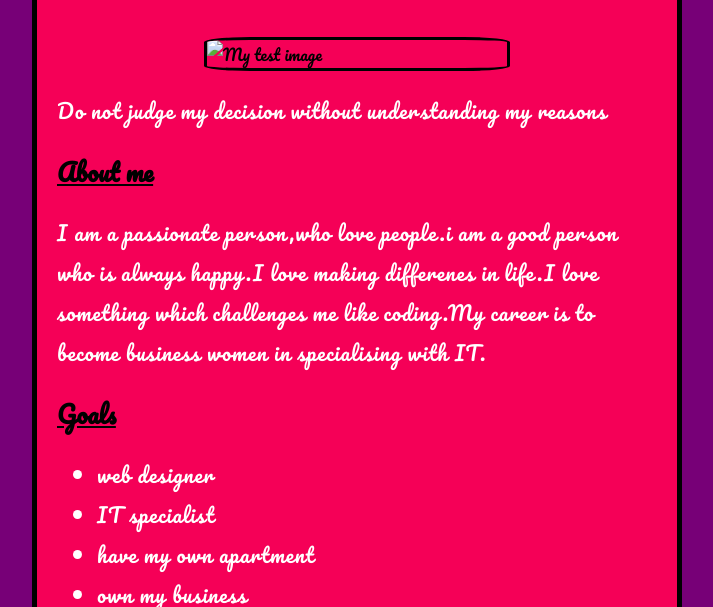
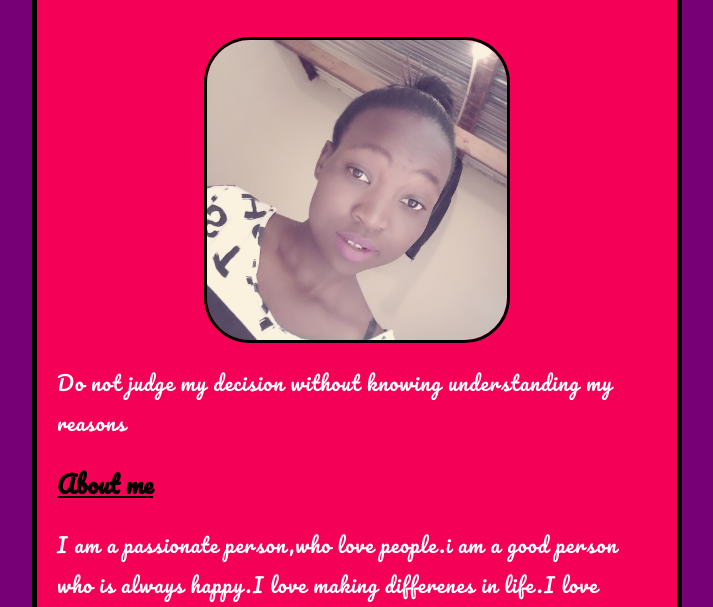
Before and after one commit to Sharonlufuno/first-site, a plain HTML site: page index.html in a window 1280 px wide. Shown: the part 193-800 px from the top of the page, without its empty margins (283-996 px from the left). Drawn offline with Linux system fonts and the light colour scheme.

Commit message:
Add files via upload

```diff
--- a/index.html
+++ b/index.html
@@ -7,8 +7,8 @@
   </head>
   <body>
     <h1>Hello World!</h1>
-    <img src="images/sha.jpg" alt="My test image"width="300 pixels">
-    <p>Do not judge my decision without understanding my reasons</p>
+    <img src="images/nash.jpg" alt="My test image"width="300 pixels">
+    <p>Do not judge my decision without knowing understanding my reasons</p>
     <h2>About me</h2>
     <p>I am a passionate person,who love people.i am a good person who is always happy.I love making differenes in life.I love something which challenges me like coding.My career is to become business women in specialising with IT.</p>
     <h2>Goals</h2>
```
Also changed, not shown: images/shh.jpg (added), 1 other file.
